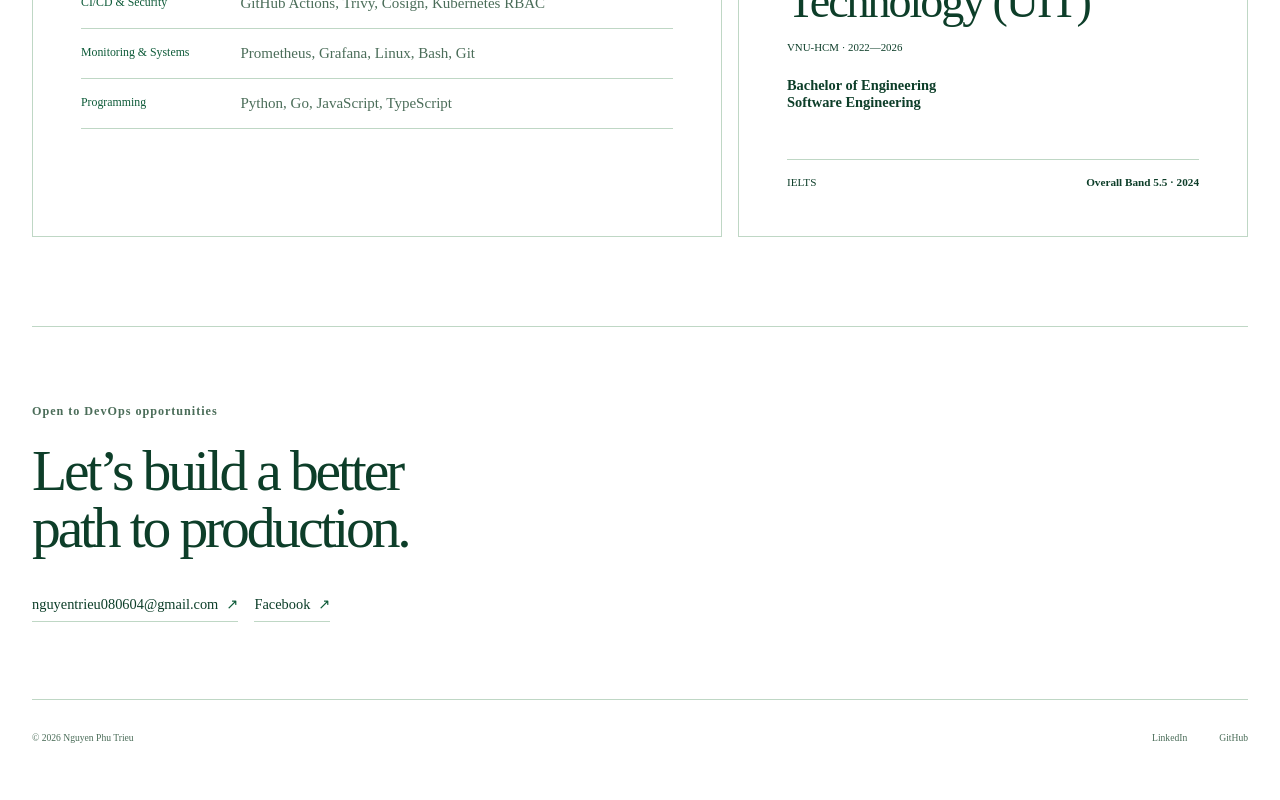
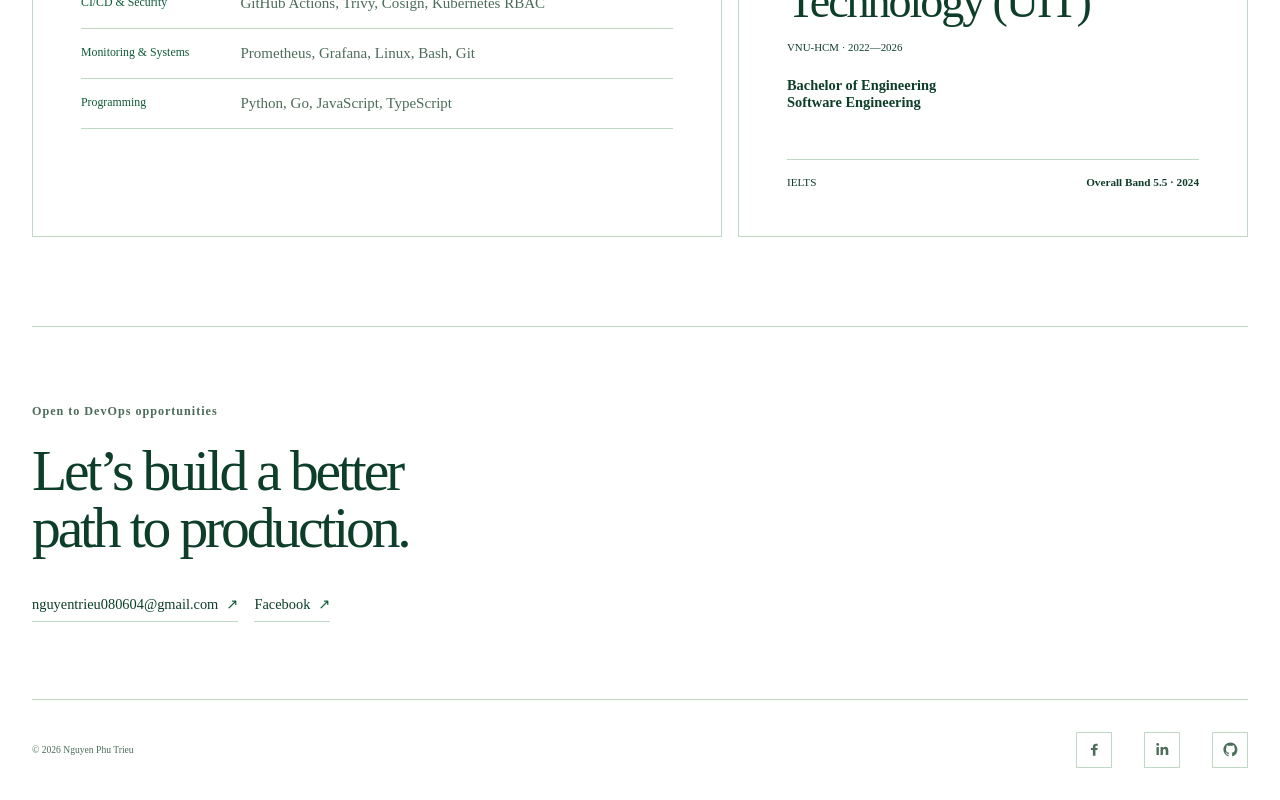
Before and after one commit to TrieuNguyenPhu/portfolio, a Next.js app: page / in a window 1280 px wide. Shown: the part 2762-3562 px from the top of the page. Before the commit the page ends 3537 px from the top, so only its background shows below. Built offline with nearby package versions, Linux system fonts and the light colour scheme.

Commit message:
Use social icons in footer

```diff
--- a/app/globals.css
+++ b/app/globals.css
@@ -536,7 +536,16 @@ main,
   padding-block: 2rem;
 }
 
-.site-footer a { white-space: nowrap; }
+.social-icon {
+  align-items: center;
+  border: 1px solid var(--line);
+  display: inline-flex;
+  height: 2.25rem;
+  justify-content: center;
+  width: 2.25rem;
+}
+
+.social-icon svg { fill: currentColor; height: 1.05rem; width: 1.05rem; }
 .site-footer a:hover { color: var(--text); }
 
 @media (min-width: 42rem) {
--- a/app/page.tsx
+++ b/app/page.tsx
@@ -299,8 +299,15 @@ export default function Home() {
       <footer className="site-footer">
         <span>© 2026 Nguyen Phu Trieu</span>
         <nav aria-label="Social links">
-          <a href="https://www.linkedin.com/in/trieunguyenphu86/" target="_blank" rel="noreferrer">LinkedIn</a>
-          <a href="https://github.com/TrieuNguyenPhu" target="_blank" rel="noreferrer">GitHub</a>
+          <a className="social-icon" href="https://www.facebook.com/trieu.nguyenphu.0806" target="_blank" rel="noreferrer" aria-label="Facebook" title="Facebook">
+            <svg viewBox="0 0 24 24" aria-hidden="true"><path d="M13.5 21v-8h2.75l.41-3H13.5V8.08c0-.87.24-1.46 1.5-1.46h1.78V3.94c-.31-.04-1.37-.13-2.61-.13-2.58 0-4.35 1.57-4.35 4.46V10H7v3h2.82v8h3.68Z" /></svg>
+          </a>
+          <a className="social-icon" href="https://www.linkedin.com/in/trieunguyenphu86/" target="_blank" rel="noreferrer" aria-label="LinkedIn" title="LinkedIn">
+            <svg viewBox="0 0 24 24" aria-hidden="true"><path d="M6.94 8.5H3.56V20h3.38V8.5ZM5.25 3A1.97 1.97 0 1 0 5.25 6.94 1.97 1.97 0 0 0 5.25 3ZM20.44 13.4c0-3.47-1.85-5.08-4.32-5.08-1.99 0-2.88 1.1-3.38 1.87V8.5H9.36V20h3.38v-5.7c0-1.5.29-2.96 2.15-2.96 1.84 0 1.87 1.72 1.87 3.05V20h3.68v-6.6Z" /></svg>
+          </a>
+          <a className="social-icon" href="https://github.com/TrieuNguyenPhu" target="_blank" rel="noreferrer" aria-label="GitHub" title="GitHub">
+            <svg viewBox="0 0 24 24" aria-hidden="true"><path fillRule="evenodd" d="M12 2C6.48 2 2 6.58 2 12.24c0 4.53 2.87 8.37 6.84 9.72.5.1.68-.22.68-.49 0-.24-.01-1.04-.01-1.88-2.78.62-3.37-1.21-3.37-1.21-.45-1.2-1.11-1.52-1.11-1.52-.91-.64.07-.63.07-.63 1 .07 1.54 1.06 1.54 1.06.9 1.57 2.35 1.12 2.92.85.09-.67.35-1.12.64-1.38-2.22-.26-4.56-1.15-4.56-5.1 0-1.13.39-2.05 1.03-2.77-.1-.26-.45-1.31.1-2.74 0 0 .84-.28 2.75 1.06A9.36 9.36 0 0 1 12 6.87c.85 0 1.7.12 2.5.34 1.9-1.34 2.74-1.06 2.74-1.06.55 1.43.2 2.48.1 2.74.64.72 1.03 1.64 1.03 2.77 0 3.96-2.34 4.83-4.57 5.08.36.32.68.93.68 1.88 0 1.36-.01 2.45-.01 2.78 0 .27.18.59.69.49A10.25 10.25 0 0 0 22 12.24C22 6.58 17.52 2 12 2Z" clipRule="evenodd" /></svg>
+          </a>
         </nav>
       </footer>
     </>
```
